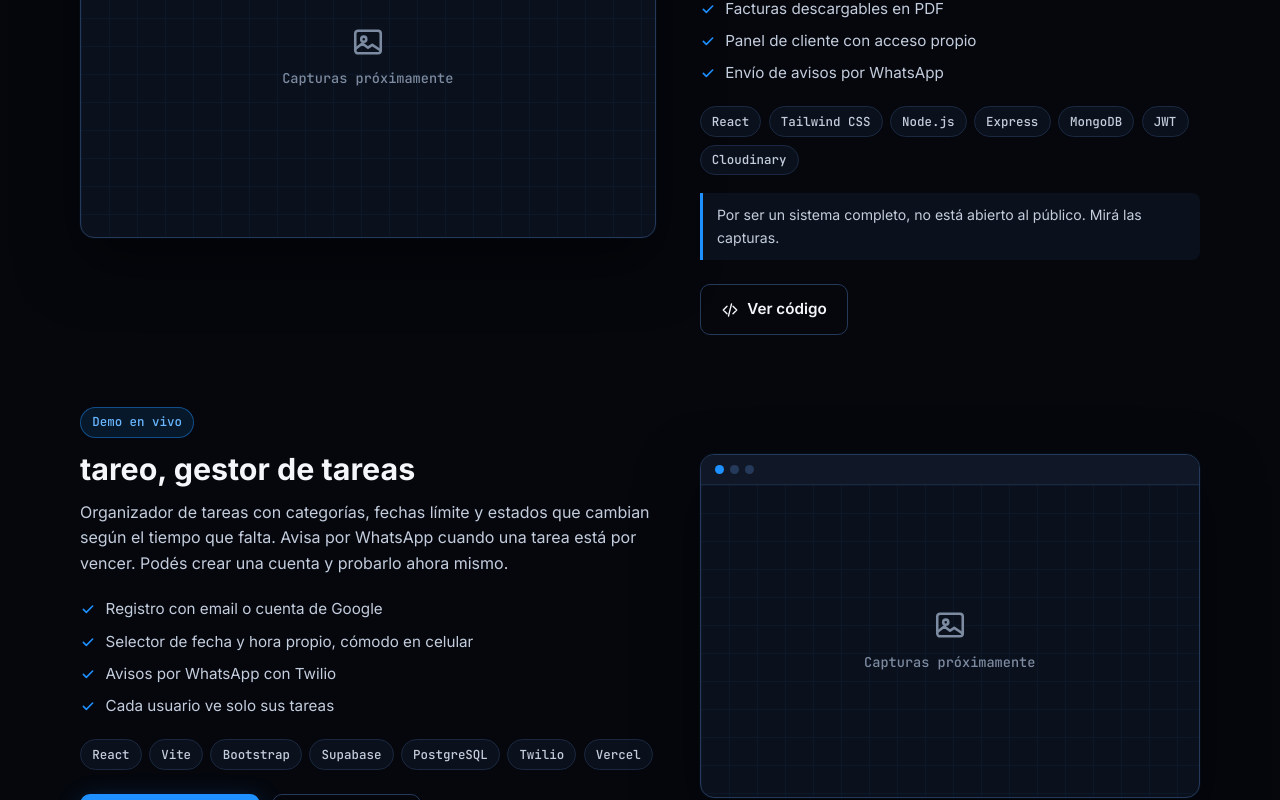
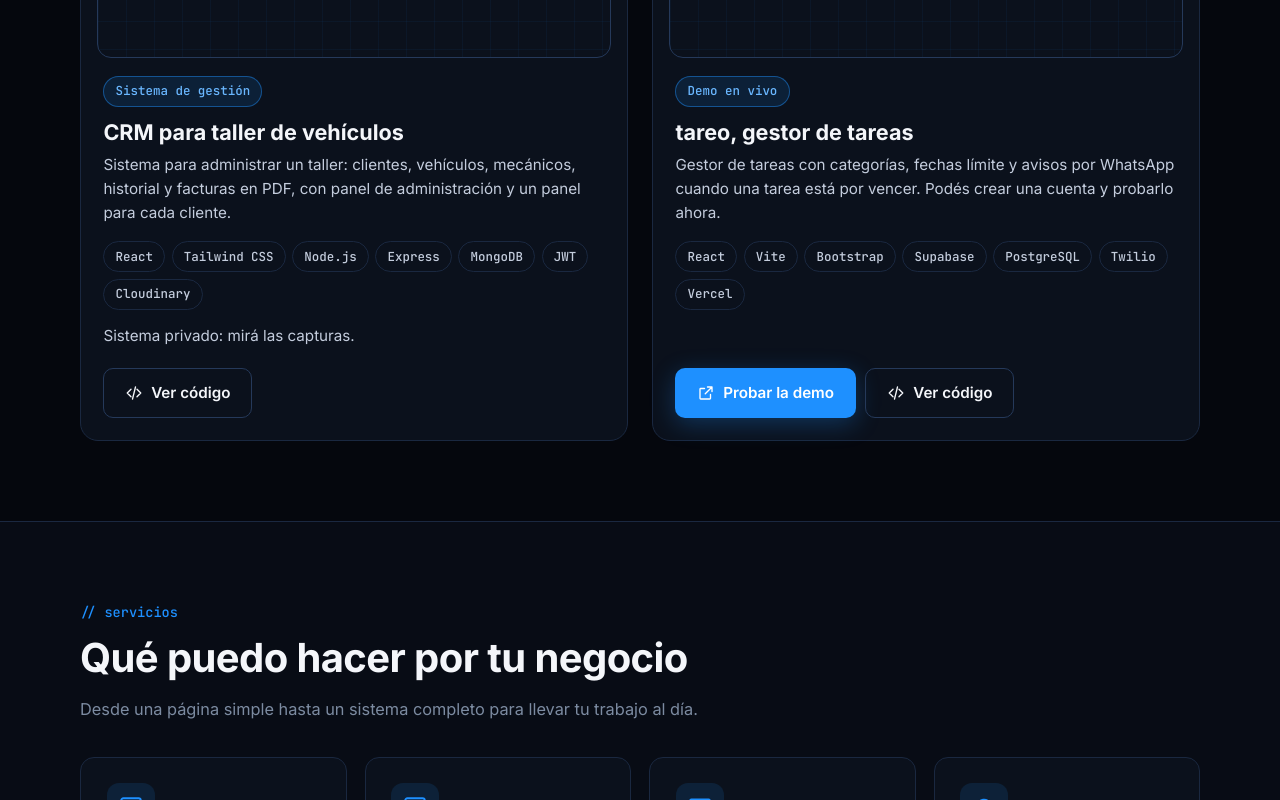
Before and after one commit to ivo99o/portfolio-ivodevelopment, a React (Vite) app: page / in a window 1280 px wide. Shown: the part 1260-2060 px from the top of the page. Built offline with nearby package versions, Linux system fonts and the light colour scheme.

Commit message:
Compactar la sección de proyectos en tarjetas de dos columnas

```diff
--- a/src/componentes/Proyectos.jsx
+++ b/src/componentes/Proyectos.jsx
@@ -12,8 +12,8 @@ function Proyectos() {
           <p>Sistemas reales, pensados de punta a punta: diseño, base de datos, lógica y publicación.</p>
         </header>
         <div className="proyectos">
-          {PROYECTOS.map((p, i) => (
-            <article key={p.id} className={`proyecto ${i % 2 ? 'invertido' : ''}`}>
+          {PROYECTOS.map((p) => (
+            <article key={p.id} className="proyecto">
               <div className="proyecto-media">
                 <Galeria imagenes={p.imagenes} titulo={p.titulo} />
               </div>
@@ -21,14 +21,6 @@ function Proyectos() {
                 <span className="chip chip-azul">{p.etiqueta}</span>
                 <h3>{p.titulo}</h3>
                 <p>{p.descripcion}</p>
-                <ul className="proyecto-puntos">
-                  {p.puntos.map((punto) => (
-                    <li key={punto}>
-                      <Icono nombre="tilde" tam={16} trazo={2.400} />
-                      {punto}
-                    </li>
-                  ))}
-                </ul>
                 <ul className="proyecto-tecnologias">
                   {p.tecnologias.map((t) => (
                     <li key={t} className="chip">
--- a/src/datos/proyectos.js
+++ b/src/datos/proyectos.js
@@ -4,7 +4,7 @@ export const PROYECTOS = [
     etiqueta: 'Sistema de gestión',
     titulo: 'CRM para taller de vehículos',
     descripcion:
-      'Sistema completo para administrar un taller: clientes, vehículos, mecánicos, historial de trabajos y facturación. Incluye un panel de administración y un panel para que cada cliente consulte lo suyo.',
+      'Sistema para administrar un taller: clientes, vehículos, mecánicos, historial y facturas en PDF, con panel de administración y un panel para cada cliente.',
     puntos: [
       'Panel de administración con tablero, clientes, vehículos, mecánicos e historial',
       'Facturas descargables en PDF',
@@ -14,14 +14,14 @@ export const PROYECTOS = [
     tecnologias: ['React', 'Tailwind CSS', 'Node.js', 'Express', 'MongoDB', 'JWT', 'Cloudinary'],
     imagenes: [],
     enlaces: [{ texto: 'Ver código', url: 'https://github.com/ivo99o/CRM-taller', tipo: 'codigo' }],
-    nota: 'Por ser un sistema completo, no está abierto al público. Mirá las capturas.',
+    nota: 'Sistema privado: mirá las capturas.',
   },
   {
     id: 'tareo',
     etiqueta: 'Demo en vivo',
     titulo: 'tareo, gestor de tareas',
     descripcion:
-      'Organizador de tareas con categorías, fechas límite y estados que cambian según el tiempo que falta. Avisa por WhatsApp cuando una tarea está por vencer. Podés crear una cuenta y probarlo ahora mismo.',
+      'Gestor de tareas con categorías, fechas límite y avisos por WhatsApp cuando una tarea está por vencer. Podés crear una cuenta y probarlo ahora.',
     puntos: [
       'Registro con email o cuenta de Google',
       'Selector de fecha y hora propio, cómodo en celular',
--- a/src/estilos/secciones.css
+++ b/src/estilos/secciones.css
@@ -133,7 +133,7 @@
 }
 
 .seccion {
-  padding: 96px 0;
+  padding: 80px 0;
 }
 
 .seccion-alt {
@@ -143,7 +143,7 @@
 
 .seccion-cabecera {
   max-width: 640px;
-  margin-bottom: 3rem;
+  margin-bottom: 2.2rem;
 }
 
 .seccion-etiqueta {
@@ -173,81 +173,69 @@
 
 .proyectos {
   display: grid;
-  gap: 72px;
+  grid-template-columns: repeat(2, 1fr);
+  gap: 24px;
 }
 
 .proyecto {
-  display: grid;
-  grid-template-columns: 1.15fr 1fr;
-  gap: 44px;
-  align-items: center;
+  display: flex;
+  flex-direction: column;
+  gap: 1.1rem;
+  padding: 1rem 1rem 1.4rem;
+  border: 1px solid var(--borde);
+  border-radius: 18px;
+  background: var(--superficie);
 }
 
-.proyecto.invertido .proyecto-media {
-  order: 2;
+.proyecto .ventana {
+  box-shadow: none;
+}
+
+.proyecto-info {
+  display: flex;
+  flex: 1;
+  flex-direction: column;
+  padding: 0 0.4rem;
+}
+
+.proyecto-info .chip-azul {
+  align-self: flex-start;
 }
 
 .proyecto-info h3 {
-  margin: 0.9rem 0 0.8rem;
-  font-size: clamp(1.4rem, 2.6vw, 1.9rem);
+  margin: 0.8rem 0 0.5rem;
+  font-size: 1.35rem;
 }
 
 .proyecto-info > p {
+  font-size: 0.95rem;
   color: var(--texto);
-}
-
-.proyecto-puntos {
-  display: grid;
-  gap: 0.5rem;
-  margin: 1.3rem 0;
-}
-
-.proyecto-puntos li {
-  display: flex;
-  gap: 0.6rem;
-  align-items: flex-start;
-  font-size: 0.95rem;
-}
-
-.proyecto-puntos svg {
-  flex: none;
-  margin-top: 4px;
-  color: var(--azul);
 }
 
 .proyecto-tecnologias {
   display: flex;
   flex-wrap: wrap;
-  gap: 0.45rem;
+  gap: 0.4rem;
+  margin-top: 1rem;
 }
 
 .proyecto-nota {
-  margin-top: 1.1rem;
-  padding: 0.7rem 0.9rem;
-  border-left: 3px solid var(--azul);
-  background: var(--superficie);
-  border-radius: 0 8px 8px 0;
-  font-size: 0.88rem;
+  margin-top: 0.9rem;
+  font-size: 0.82rem;
   color: var(--apagado);
 }
 
 .proyecto-enlaces {
   display: flex;
   flex-wrap: wrap;
-  gap: 0.7rem;
-  margin-top: 1.5rem;
+  gap: 0.6rem;
+  margin-top: auto;
+  padding-top: 1.2rem;
 }
 
 @media (max-width: 899.98px) {
-  .proyecto {
+  .proyectos {
     grid-template-columns: 1fr;
-    gap: 26px;
-  }
-  .proyecto.invertido .proyecto-media {
-    order: 0;
-  }
-  .proyectos {
-    gap: 60px;
   }
 }
 
@@ -283,7 +271,7 @@
   place-items: center;
   align-content: center;
   gap: 0.6rem;
-  aspect-ratio: 16 / 10;
+  aspect-ratio: 16 / 9;
   color: var(--apagado);
   font-family: var(--fuente-mono);
   font-size: 0.85rem;
```
